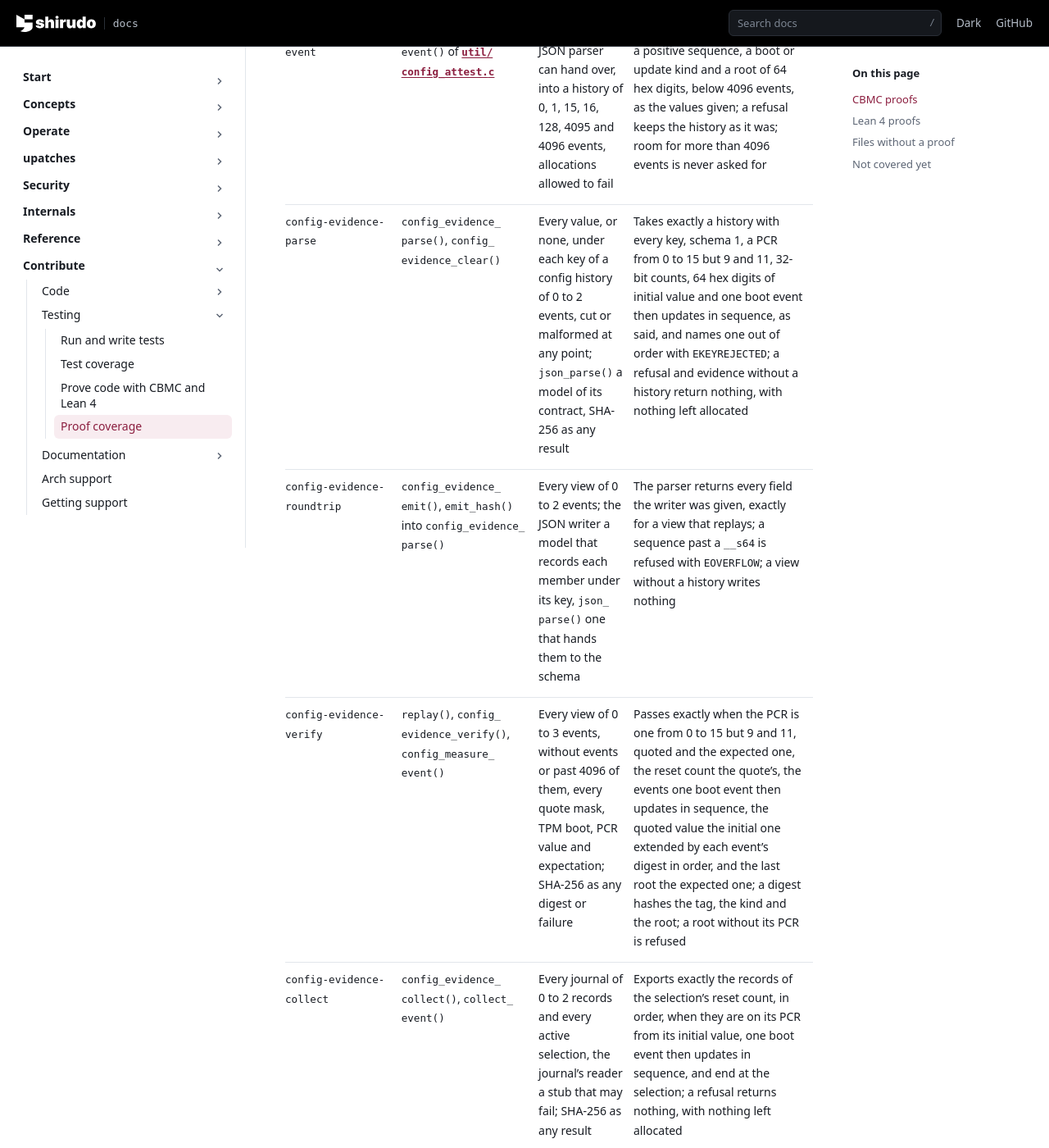
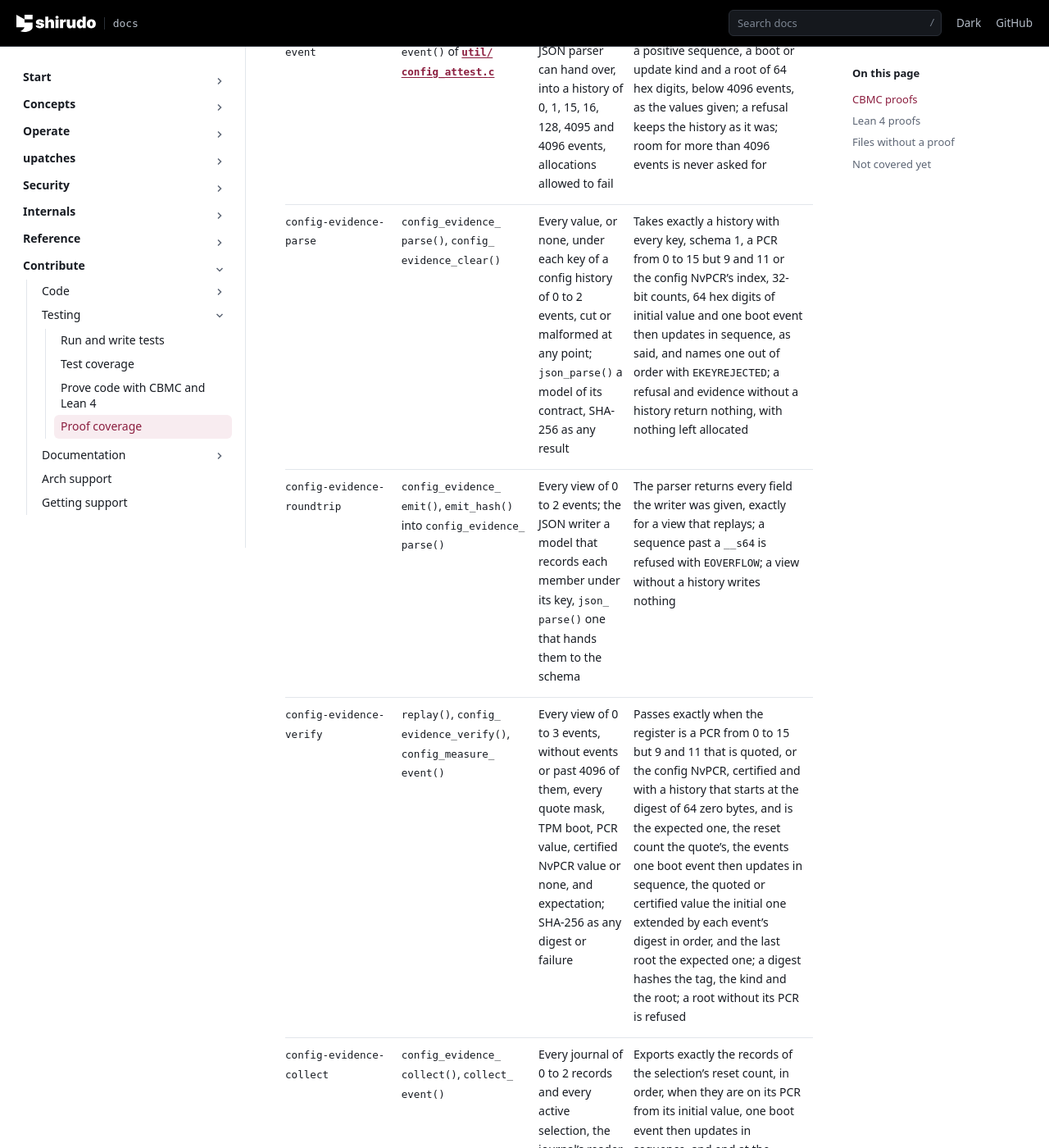
Before and after one commit to AliBashaSY/shirudo, a Sphinx documentation site: the page built from Documentation/contribute/testing/proof-coverage.rst, in a window 1280 px wide and 1400 px high, scrolled down 30895 px. Shown: the whole window at 82% size. Built offline with Sphinx 7.4.7, drawn with Linux system fonts in a browser that asks for light colours; pages that are not in the unit, such as notebooks, are missing from menus.

Commit message:
proofs: follow the config NvPCR in the config-evidence proofs
The config NvPCR commit lets a config history name the NvPCR's index in
place of a static PCR, and passes config_evidence_verify() the certified
NvPCR value as a new argument. Three harnesses kept the old contract and
fail on main:

  FAILED  config-evidence-parse (-DLEN=1)
          [harness.assertion.2] line 139 takes exactly a whole history in order: FAILURE
          [harness.assertion.3] line 142 and names one out of order as such: FAILURE
  FAILED  config-evidence-roundtrip (-DLEN=1)
          [harness.assertion.5] line 214 reads back exactly what a verifier can replay: FAILURE
  FAILED  config-evidence-verify (-DLEN=0)
          CONVERSION ERROR

The parse and roundtrip harnesses take a PCR from 0 to 15 but 9 and 11
as the only register. A history on the NvPCR, which the parser now
takes, reads to them as one it should refuse. config-evidence-verify no
longer builds, since it calls config_evidence_verify() with the old
seven arguments. Its SHA-256 model would also take the hash of the
NvPCR's initial value, 64 zero bytes, for an extend.

Accept the NvPCR's index as a register in the parse and roundtrip
harnesses. Give the verify harness a certified value or none, and model
the initial value's hash as one digest, asked of an NvPCR history before
its first event. The harness then states the NvPCR branch: a history
passes only when it is certified, starts at that digest and replays to
the certified value.

All three hold again, at the 0 to 2 and 0 to 3 events they took before.
Each fails on code that skips the start check, skips the certificate
check or keeps the parser at PCRs 0 to 15. CI runs the proofs only after
a push to main, so the commit went in green.

Fixes: dc5d47141d73 ("config: Measure config activations into an NvPCR")
Signed-off-by: Daniel Borkmann <daniel@iogearbox.net>

```diff
--- a/Documentation/contribute/testing/proof-coverage.rst
+++ b/Documentation/contribute/testing/proof-coverage.rst
@@ -1068,10 +1068,11 @@ or shorter, and "lengths 0 to 6" every input of each of those lengths.
        events, cut or malformed at any point; ``json_parse()`` a model of
        its contract, SHA-256 as any result
      - Takes exactly a history with every key, schema 1, a PCR from 0 to
-       15 but 9 and 11, 32-bit counts, 64 hex digits of initial value and
-       one boot event then updates in sequence, as said, and names one
-       out of order with ``EKEYREJECTED``; a refusal and evidence without
-       a history return nothing, with nothing left allocated
+       15 but 9 and 11 or the config NvPCR's index, 32-bit counts, 64 hex
+       digits of initial value and one boot event then updates in
+       sequence, as said, and names one out of order with
+       ``EKEYREJECTED``; a refusal and evidence without a history return
+       nothing, with nothing left allocated
    * - ``config-evidence-roundtrip``
      - ``config_evidence_emit()``, ``emit_hash()`` into
        ``config_evidence_parse()``
@@ -1085,14 +1086,16 @@ or shorter, and "lengths 0 to 6" every input of each of those lengths.
      - ``replay()``, ``config_evidence_verify()``,
        ``config_measure_event()``
      - Every view of 0 to 3 events, without events or past 4096 of them,
-       every quote mask, TPM boot, PCR value and expectation; SHA-256 as
-       any digest or failure
-     - Passes exactly when the PCR is one from 0 to 15 but 9 and 11,
-       quoted and the expected one, the reset count the quote's, the events
-       one boot event then updates in sequence, the quoted value the
-       initial one extended by each event's digest in order, and the last
-       root the expected one; a digest hashes the tag, the kind and the
-       root; a root without its PCR is refused
+       every quote mask, TPM boot, PCR value, certified NvPCR value or
+       none, and expectation; SHA-256 as any digest or failure
+     - Passes exactly when the register is a PCR from 0 to 15 but 9 and 11
+       that is quoted, or the config NvPCR, certified and with a history
+       that starts at the digest of 64 zero bytes, and is the expected
+       one, the reset count the quote's, the events one boot event then
+       updates in sequence, the quoted or certified value the initial one
+       extended by each event's digest in order, and the last root the
+       expected one; a digest hashes the tag, the kind and the root; a
+       root without its PCR is refused
    * - ``config-evidence-collect``
      - ``config_evidence_collect()``, ``collect_event()``
      - Every journal of 0 to 2 records and every active selection, the
```
Also changed, not shown: 5 other files.
